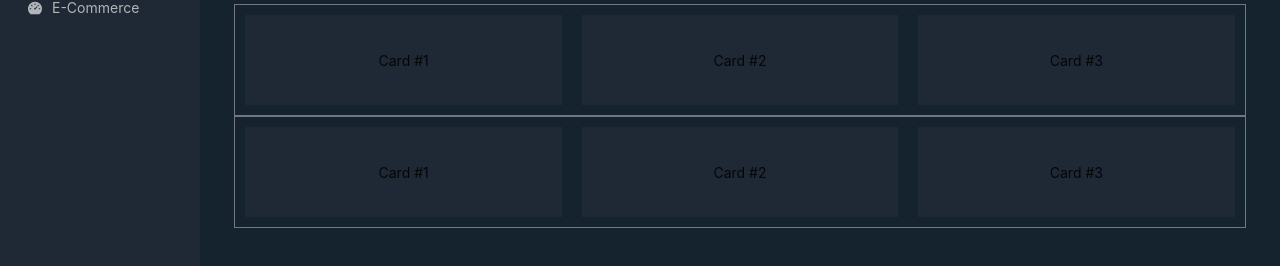
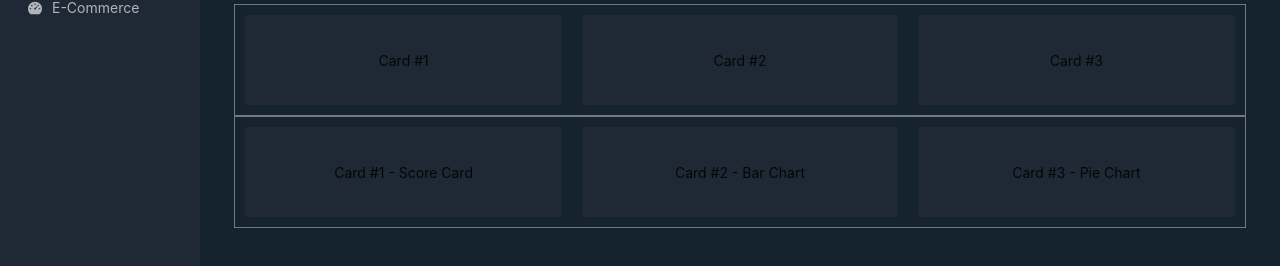
Before and after one commit to mvl19/dashboard, a React (Vite) app: page / in a window 1280 px wide. Shown: the part 92-358 px from the top of the page. Built offline with nearby package versions, Linux system fonts and the light colour scheme.

Commit message:
feat: added dnd props

```diff
--- a/src/pages/Dashboard/index.tsx
+++ b/src/pages/Dashboard/index.tsx
@@ -1,8 +1,24 @@
-import { useState } from "react";
+import { useState, useEffect } from "react";
 import { Flex } from 'antd'
-import { DragDropContext, Droppable, Draggable } from 'react-beautiful-dnd'
+import { DragDropContext, Droppable, Draggable, DroppableProps } from 'react-beautiful-dnd'
+
+const firstRow = [
+    {
+        id: '1',
+        name: 'Score Card'
+    },
+    {
+        id: '2',
+        name: 'Bar Chart'
+    },
+    {
+        id: '3',
+        name: 'Pie Chart'
+    }
+]
 
 export default function Dashboard() {
+    const [rowOneItems, setRowOneItems] = useState(firstRow)
 
     return (
         <div className="flex justify-center">
@@ -18,17 +34,25 @@ export default function Dashboard() {
                         Card #3
                     </div>
                 </div>
-                <Flex wrap="wrap" gap='small' justify="space-between" className="border border-darkgrey border-1 p-[10px] w-[98%] min-w-[320px]">
-                    <div className="bg-darkitem h-[90px] lg:basis-[32%] md:basis-auto min-w-[300px] flex justify-center items-center">
-                        Card #1
-                    </div>
-                    <div className="bg-darkitem h-[90px] lg:basis-[32%] md:basis-auto min-w-[300px] flex justify-center items-center">
-                        Card #2
-                    </div>
-                    <div className="bg-darkitem h-[90px] lg:basis-[32%] md:basis-auto min-w-[300px] flex justify-center items-center">
-                        Card #3
-                    </div>
-                </Flex>
+                <DragDropContext onDragEnd={() => console.log('drag event')}>
+                    <Droppable droppableId='rowOne' type='group'>
+                        {(provided: any) => (
+                            <Flex wrap="wrap" gap='small' justify="space-between" className="border border-darkgrey border-1 p-[10px] w-[98%] min-w-[320px]" {...provided.droppableProps} ref={provided.innerRef}>
+                                {
+                                    rowOneItems.map((item, idx) => (
+                                        <Draggable draggableId={item.id} key={item.id} index={idx}>
+                                            {(provided: any) => (
+                                                <div className="bg-darkitem h-[90px] lg:basis-[32%] md:basis-auto min-w-[300px] flex justify-center items-center" {...provided.dragHandleProps} {...provided.draggableProps} ref={provided.innerRef}>
+                                                    Card #{item.id} - {item.name}
+                                                </div>
+                                            )}
+                                        </Draggable>
+                                    ))
+                                }
+                            </Flex>
+                        )}
+                    </Droppable>
+                </DragDropContext>
             </div>
         </div>
     )
```
